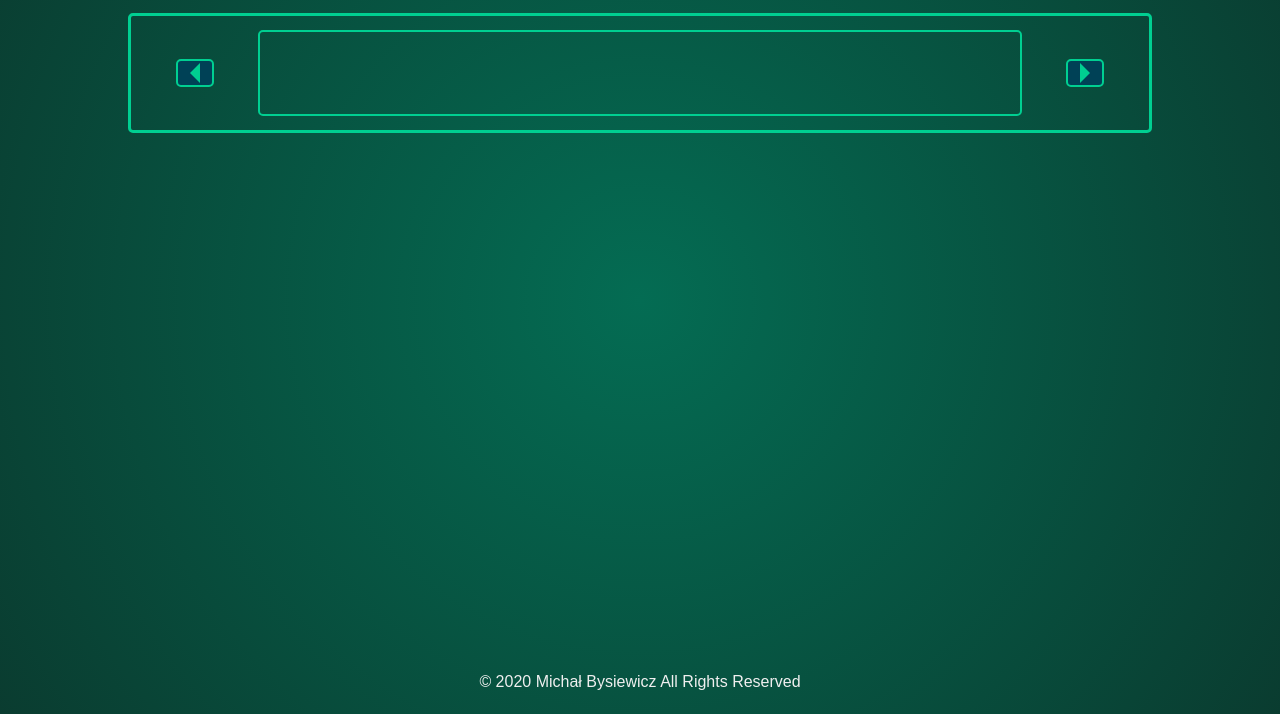
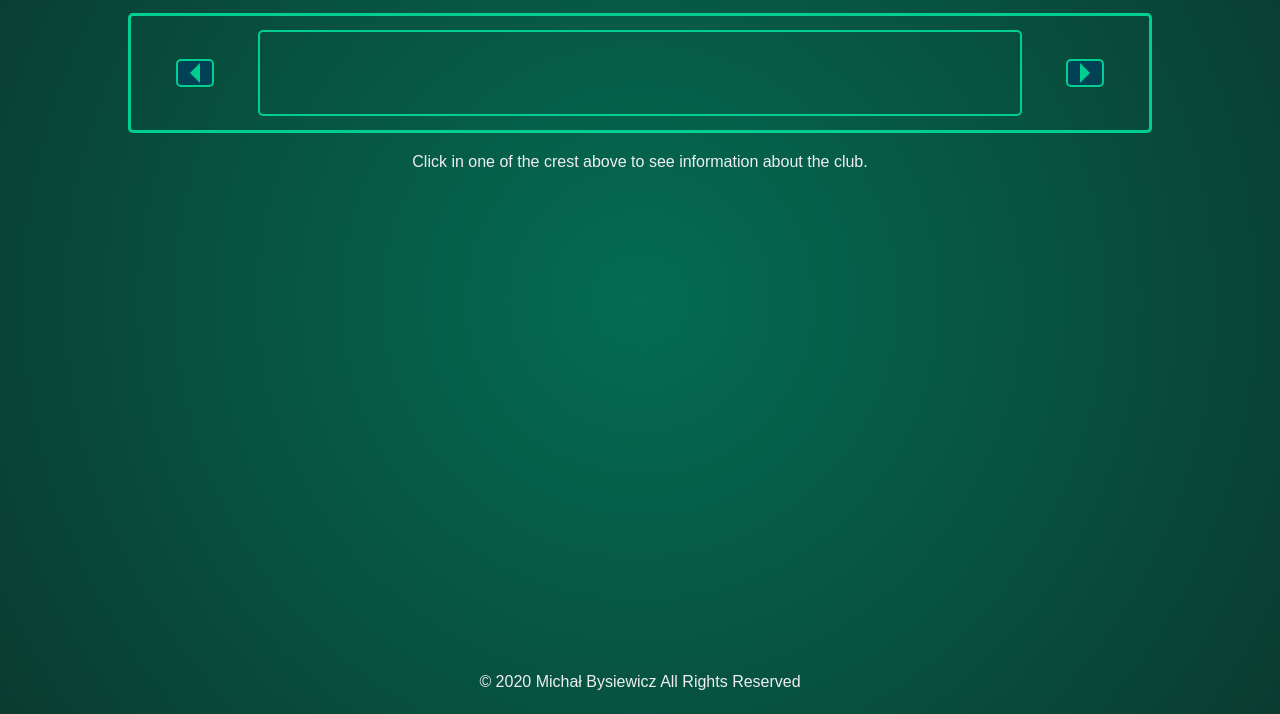
Before and after one commit to mb-dir/Premier-League-application, a website built with webpack: page src/pages/index.html in a window 1280 px wide. Shown: the part 114-828 px from the top of the page. Built offline with nearby package versions, Linux system fonts and the light colour scheme; some packages are replaced by stand-ins of ours; no server answers.

Commit message:
Add new paragraph with intorduction
It reduces the posibility to understand the page

```diff
--- a/src/pages/index.html
+++ b/src/pages/index.html
@@ -167,6 +167,7 @@
     </div>
 
     <section class="clubsInfo" id="clubsInfoWrapper">
+      <p class="clubsInfo__introduction">Click in one of the crest above to see information about the club.</p>
       <!-- HTML structure Cheat Sheet -->
       <!-- <h2 class="clubsInfo__clubName">Manchester United</h2>
       <div class="clubsInfo__wrapper">
```
